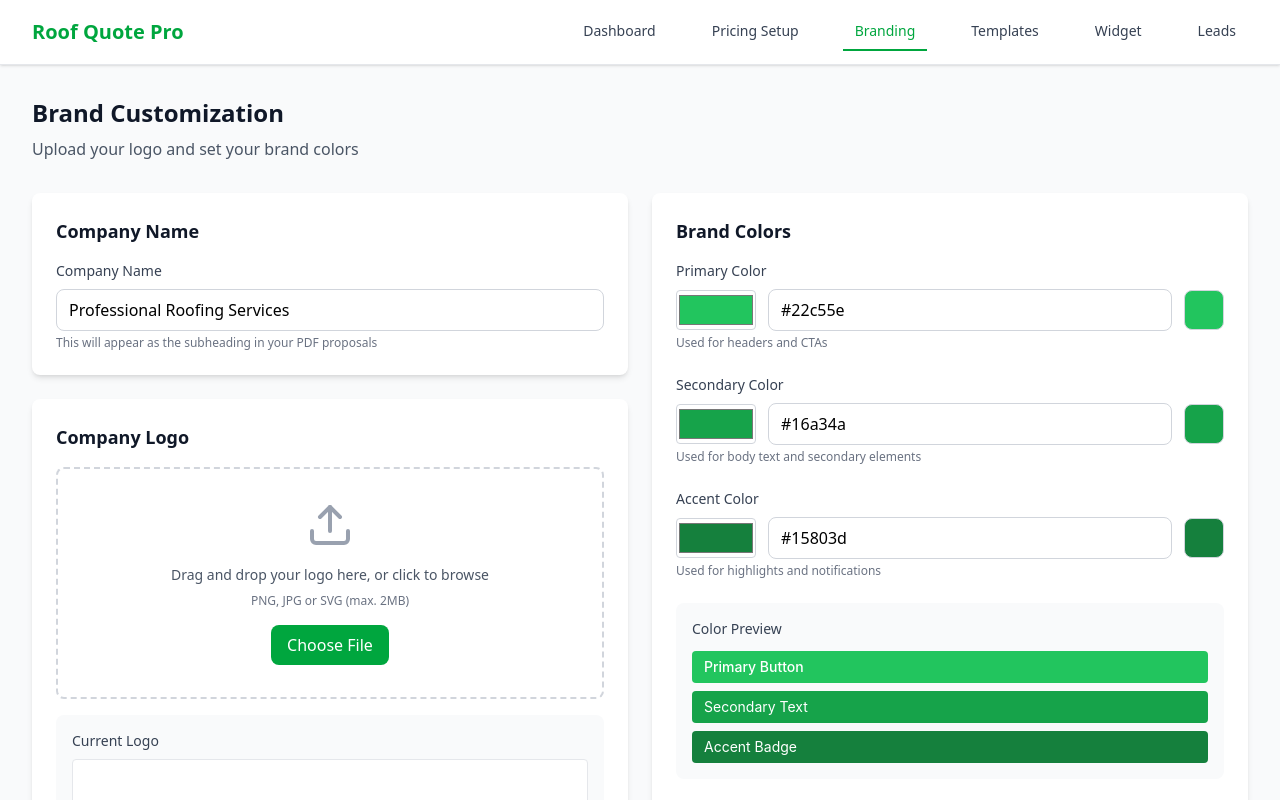
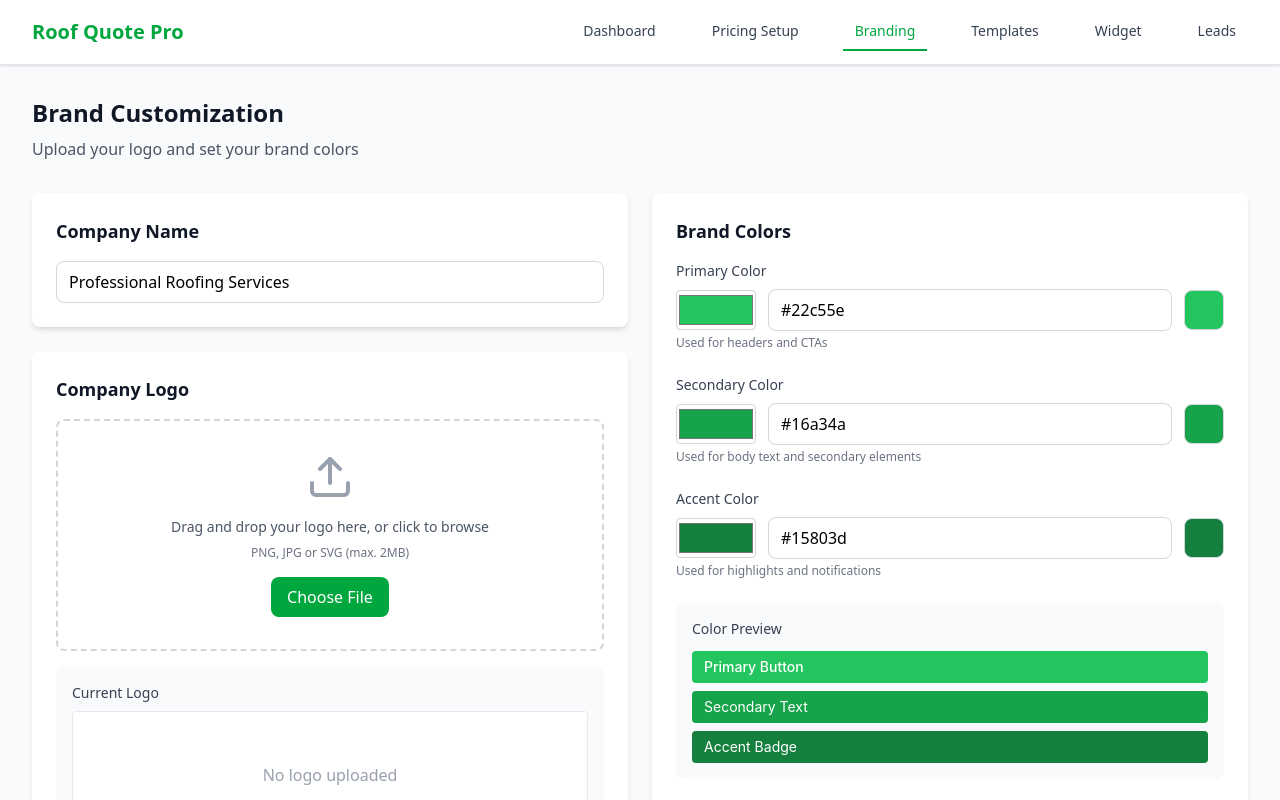
Before and after one commit to horizontime/RoofQuoteWidget, a React (Vite) app in the folder frontend/: page /branding in a window 1280 px wide. Shown: the top 800 px of the page. Built offline with nearby package versions, Linux system fonts and the light colour scheme; no server answers.

Commit message:
refactor: clean up branding component UI by removing redundant elements

```diff
--- a/frontend/src/pages/Branding.tsx
+++ b/frontend/src/pages/Branding.tsx
@@ -125,9 +125,6 @@ const Branding = () => {
         <div className="space-y-6">
           <Card title="Company Name">
             <div>
-              <label className="block text-sm font-medium text-gray-700 mb-2">
-                Company Name
-              </label>
               <input
                 type="text"
                 value={companyName}
@@ -135,7 +132,6 @@ const Branding = () => {
                 className="w-full px-3 py-2 border border-gray-300 rounded-lg focus:outline-none focus:ring-2 focus:ring-green-500"
                 placeholder="Enter your company name..."
               />
-              <p className="text-xs text-gray-500 mt-1">This will appear as the subheading in your PDF proposals</p>
             </div>
           </Card>
 
```
